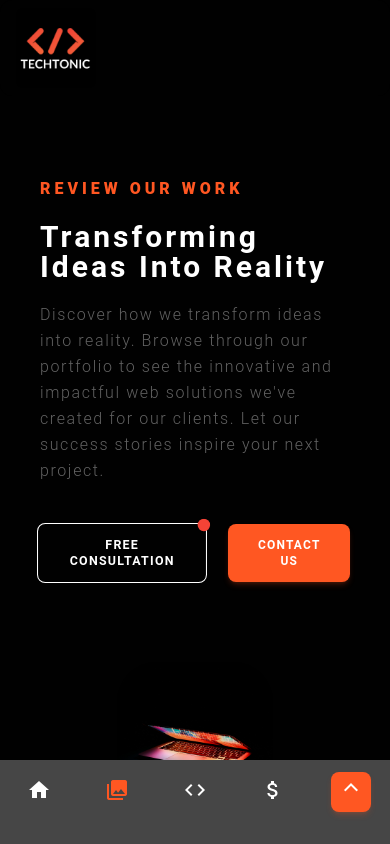
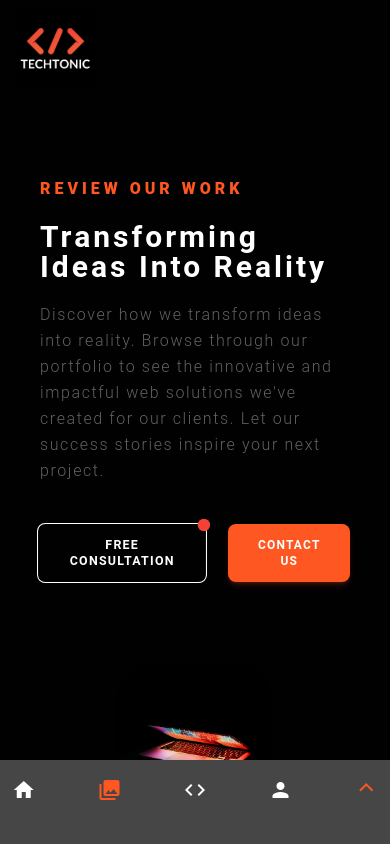
Before and after one commit to JhenrySierra/TechtonicSolutions, a React (Vite) app: page /portfolio in a window 390 px wide. Shown: the top 844 px of the page. Built offline with nearby package versions, Linux system fonts and the light colour scheme.

Commit message:
fixed visual bugs

```diff
--- a/index.html
+++ b/index.html
@@ -21,7 +21,7 @@
     <link rel="icon" href="./src/assets/img/logo.png" type="image/x-icon" />
 
     <!-- Manifest -->
-    <link rel="manifest" href="./public/manifest.json" />
+    <link rel="manifest" href="/manifest.json" />
 
 
     <link rel="stylesheet" href="./src/index.css" />
--- a/src/components/PortfolioHeader.jsx
+++ b/src/components/PortfolioHeader.jsx
@@ -67,7 +67,7 @@ const PortfolioHeader = () => {
           </Button>
         </div>
       </div>
-      <div id="pictureCaseStudy" className=" w-[40%]" data-aos="fade-left">
+      <div id="pictureCaseStudy" className=" w-[40%]" >
         <PortfolioHeaderImg />
       </div>
     </div>
--- a/src/components/StickyNavbar.jsx
+++ b/src/components/StickyNavbar.jsx
@@ -19,8 +19,8 @@ export default function StickyNavBar({ activePath }) {
   const navItems = [
     { path: "/", label: "HOME", icon: "home" },
     { path: "/portfolio", label: "PORTFOLIO", icon: "photo_library" },
-    { path: "/technologies", label: "TECHNOLOGIES", icon: "code" },
-    { path: "/pricing", label: "PRICING", icon: "attach_money" },
+    { path: "/technologies", label: "TECH", icon: "code" },
+    { path: "/jhenrysierra", label: "CEO", icon: "person" },
   ];
 
   const navList = (
@@ -71,12 +71,16 @@ export default function StickyNavBar({ activePath }) {
 
       {/* Mobile Floating NavBar */}
 
-      <div className="fixed bottom-0 left-0 right-0 z-50 bg-[#464646] py-3 pb-8 flex justify-around items-center lg:hidden">
-        {navItems.map(({ path, icon }) => (
-          <Link to={path} key={path}>
+      <div className="fixed bottom-0 left-0 right-0 z-50 bg-[#464646] py-3 pb-8 flex justify-around items-center lg:hidden w-[100%]">
+        {navItems.map(({ path, icon, label }) => (
+          <Link
+            to={path}
+            key={path}
+            className="flex wrap  max-w-[100px] w-1/5 flex-col justify-center text-center"
+          >
             <IconButton
               variant="text"
-              className={`text-white ${
+              className={`text-white   ${
                 activePath === path ? "text-deep-orange-500" : ""
               }`}
             >
@@ -84,38 +88,33 @@ export default function StickyNavBar({ activePath }) {
             </IconButton>
           </Link>
         ))}
-        <IconButton
-          variant="filled"
-          color="deep-orange"
-          onClick={() => setOpenNav(!openNav)}
-        >
-          <span className="material-icons">keyboard_control_key</span>
-        </IconButton>
+        <Link className="flex wrap  flex-col justify-center text-center">
+          <IconButton
+            variant="text"
+            color="deep-orange"
+            className=""
+            onClick={() => setOpenNav(!openNav)}
+          >
+            <span className="material-icons ">keyboard_control_key</span>
+          </IconButton>
+        </Link>
       </div>
 
       {/* Toggleable content for the floating button */}
       {openNav && (
-        <div className="fixed bottom-20 left-0 right-0 bg-dark z-40 p-4 animate__animated animate__fadeInUp">
-          <Link to="/contact" className="text-white">
+        <div className="fixed bottom-20 mb-5 left-0 right-0 bg-dark z-40 p-4 animate__animated animate__fadeInUp">
+          <Link
+            to="https://calendar.app.google/x3tPFtCAVSf6oaBy7"
+            className="text-white"
+          >
             <Button
               ripple={true}
               variant="filled"
               color="deep-orange"
-              className="w-full"
+              className="w-full "
               target="_blank"
             >
               FREE CONSULTATION
-            </Button>
-          </Link>
-          <Link to="/jhenrysierra" className="text-white">
-            <Button
-              ripple={true}
-              variant="filled"
-              color="white"
-              className="w-full mt-2"
-              target="_blank"
-            >
-              Jhenry Sierra
             </Button>
           </Link>
         </div>
```
